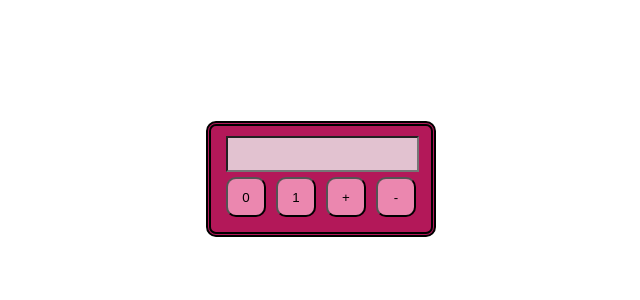
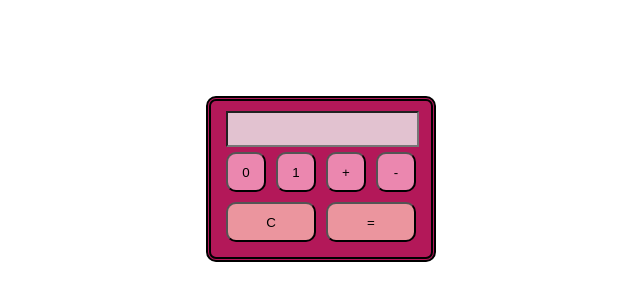
Before and after one commit to AleksandraOdr/amiwCalculator, an Angular app: page / in a window 1280 px wide. Shown: the part 224-524 px from the top of the page, without its empty margins (324-964 px from the left). Built offline with nearby package versions, Linux system fonts and the light colour scheme.

Commit message:
Add, subtract, print result. Calculator finished.

```diff
--- a/src/app/app.component.css
+++ b/src/app/app.component.css
@@ -19,6 +19,7 @@ input {
   width: 185px;
   margin-left: 5px;
   background-color: rgb(226, 194, 208);
+  text-align: right;
 }
 
 div button {
@@ -28,3 +29,13 @@ div button {
   border-radius: 10px;
   background-color: rgb(235, 135, 175);
 }
+
+.result {
+  width: 90px !important;
+  background-color: rgb(235, 149, 158) !important;
+}
+
+.clean {
+  width: 90px !important;
+  background-color: rgb(235, 149, 158) !important;
+}
--- a/src/app/app.component.html
+++ b/src/app/app.component.html
@@ -12,4 +12,9 @@
     <button (click)="onDigitClick($event)">-</button>
   </div>
 
+  <div>
+    <button class="clean" (click)="onClean()">C</button>
+    <button class="result" (click)="onResult()">=</button>
+  </div>
+
 </div>
--- a/src/app/app.component.ts
+++ b/src/app/app.component.ts
@@ -1,5 +1,4 @@
 import {Component} from '@angular/core';
-
 
 @Component({
   selector: 'app-root',
@@ -11,6 +10,7 @@ export class AppComponent {
 
   public text = '';
   public value = 0;
+  public sign = '';
 
 
   onClick(k: KeyboardEvent) {
@@ -29,12 +29,43 @@ export class AppComponent {
     if (digit === '1' || digit === '0') {
       this.text += digit;
     } else {
-      this.value = this.textToVal();
-      this.text += digit;
-      console.log(this.value);
+      if (this.value === 0) {
+        this.value = this.textToVal();
+        this.sign = digit;
+        this.clean();
+      } else {
+        if (digit === '+') {
+          this.value = this.value + this.textToVal();
+          this.clean();
+        } else {
+          this.value = this.value - this.textToVal();
+          this.clean();
+        }
+      }
     }
   }
+
   textToVal() {
     return parseInt(this.text, 2);
   }
+
+  onResult() {
+
+    if (this.sign === '+') {
+      this.value = this.value + this.textToVal();
+    } else {
+      this.value = this.value - this.textToVal();
+    }
+    this.text = this.value.toString(2);
+    this.value = 0;
+  }
+
+  clean() {
+    this.text = '';
+  }
+
+  onClean() {
+    this.text = '';
+    this.value = 0;
+  }
 }
```
